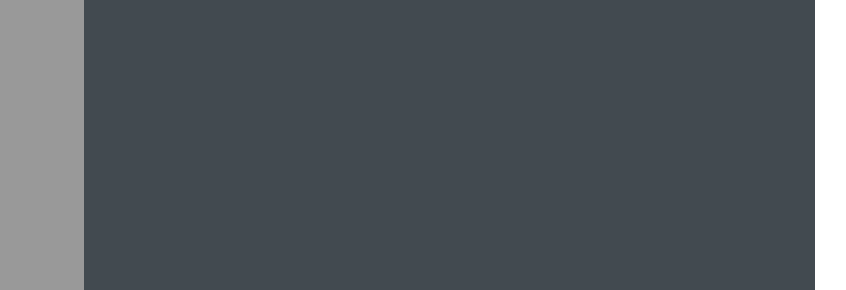
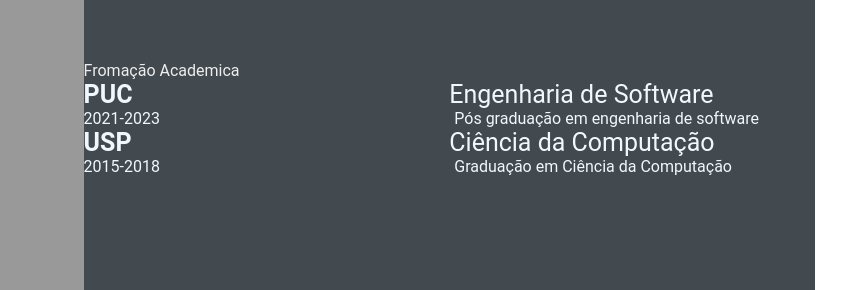
Before and after one commit to felip100/DevWeekGit.github.io, a plain HTML site: page index.html in a window 1280 px wide. Shown: the part 448-738 px from the top of the page, 337-1183 px from the left. Drawn offline with Linux system fonts and the light colour scheme.

Commit message:
feat-add-scholl-academy (#4)

```diff
--- a/index.html
+++ b/index.html
@@ -1,5 +1,6 @@
 <!DOCTYPE html>
 <html lang="en">
+
 <head>
     <meta charset="UTF-8">
     <meta http-equiv="X-UA-Compatible" content="IE=edge">
@@ -30,8 +31,12 @@
                 <div class="skills">
                     <p class="left-title">Skills</p>
                     <ul>
-                        <li><p>HTML, CSS, Git & GitHub</p></li>
-                        <li><p>Windows</p></li>
+                        <li>
+                            <p>HTML, CSS, Git & GitHub</p>
+                        </li>
+                        <li>
+                            <p>Windows</p>
+                        </li>
                     </ul>
                 </div>
             </section>
@@ -68,8 +73,31 @@
                         <p class="exp-desc">Descreva aqui as princiapais atividades empresa 02</p>
                     </div>
                 </div>
+            </section>
 
+            <section class="education gap">
+                <div class="right-title">Fromação Academica</div>
+                <div class="education-contents">
+                    <div class="education-left">
+                        <p class="education-school-name">PUC</p>
+                        <p class="education-time-period">2021-2023</p>
+                    </div>
 
+                    <div class="education-right">
+                        <p class="education-subject">Engenharia de Software</p>
+                        <p class="education-desc">Pós graduação em engenharia de software</p>
+                    </div>
+
+                    <div class="education-left">
+                        <p class="education-school-name">USP</p>
+                        <p class="education-time-period">2015-2018</p>
+                    </div>
+
+                    <div class="education-right">
+                        <p class="education-subject">Ciência da Computação</p>
+                        <p class="education-desc">Graduação em Ciência da Computação</p>
+                    </div>
+                </div>
             </section>
         </section>
 
--- a/style.css
+++ b/style.css
@@ -27,7 +27,7 @@
     border-radius: 0px 60px 0px 0px;
 }
 
-.left-section-contents{
+.left-section-contents {
     padding: 2rem 2rem;
 }
 
@@ -81,6 +81,7 @@
 .skills ul {
     padding-top: 1.5rem;
 }
+
 .skills ul li p {
     padding: .4rem 0;
     color: #eeeeee;
@@ -97,6 +98,7 @@
 .gap {
     padding-bottom: 2rem;
 }
+
 .about-me-contents {
     font-size: 18px;
     color: #eeeeee;
```
Lines whose indentation alone changed are shown as unchanged.
